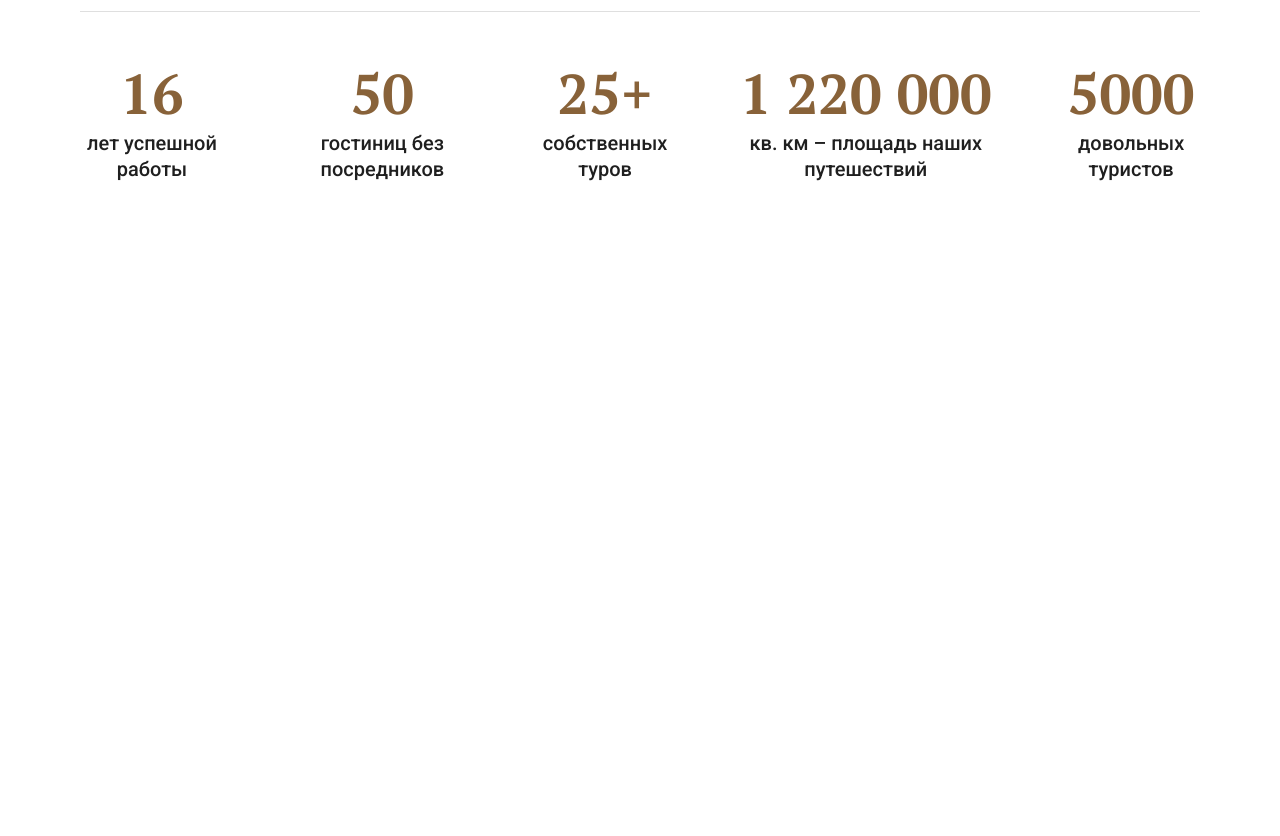
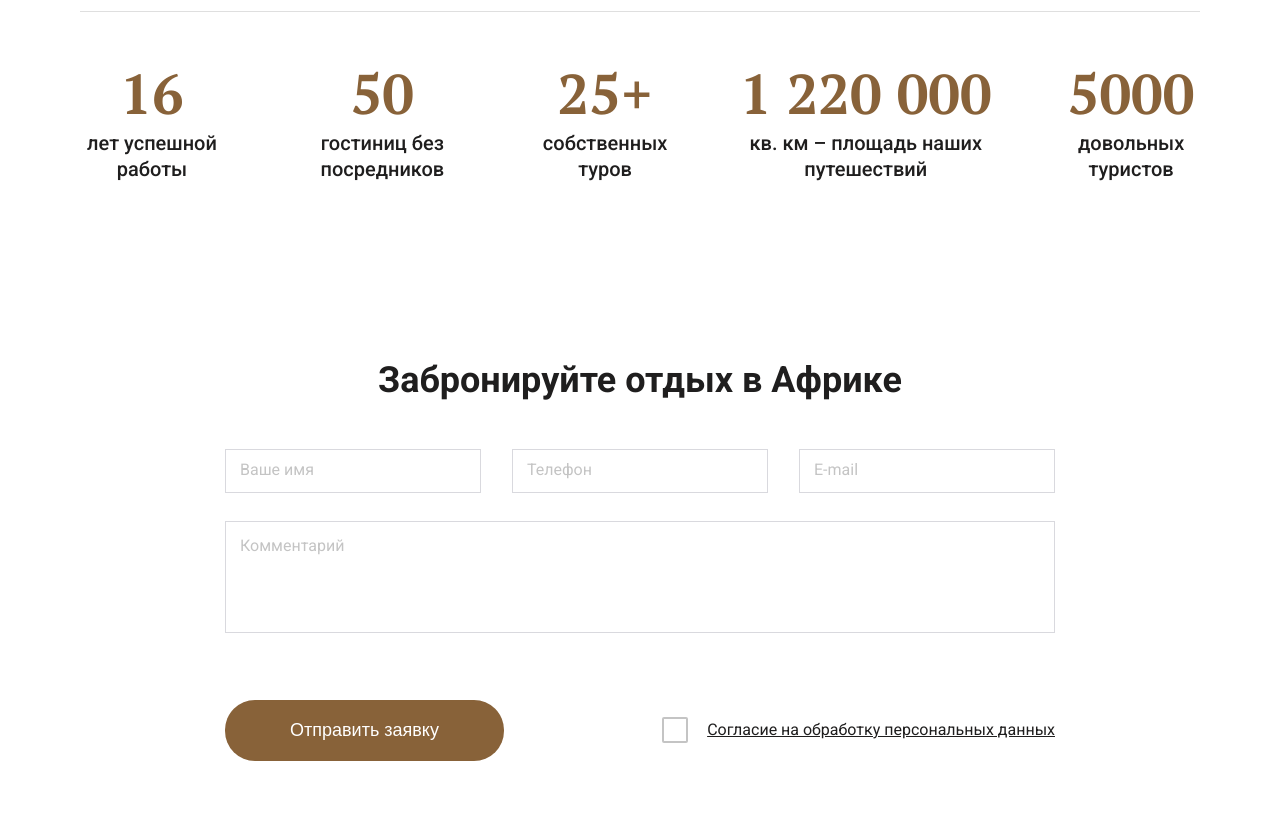
Before and after one commit to zay4onok/safari, a plain HTML site: page index.html in a window 1280 px wide. Shown: the part 6400-7236 px from the top of the page. Before the commit the page ends 6682 px from the top, so only its background shows below. Drawn offline with nearby package versions, Linux system fonts and the light colour scheme.

Commit message:
add booking block

```diff
--- a/css/style.css
+++ b/css/style.css
@@ -8,7 +8,7 @@ body {
   font-family: "Roboto", sans-serif;
   font-size: 18px;
   line-height: 140%;
-  color: #1f1f1f;
+  color: #1f1e1e;
 }
 
 a {
@@ -400,7 +400,6 @@ a {
   font-weight: 700;
 }
 
-
 .tour__info {
   display: flex;
   justify-content: space-between;
@@ -421,5 +420,106 @@ a {
   font-weight: 500;
   font-size: 20px;
   line-height: 130%;
-  color: #1f1f1f;
+  color: #1f1e1e;
 }
+
+.booking {
+  color: #eaeaea;
+  padding: 75px 0;
+}
+
+.booking__title {
+  margin-bottom: 45px;
+  font-weight: bold;
+  font-size: 36px;
+  line-height: 130%;
+  color: #1f1e1e;
+  text-align: center;
+}
+
+.booking__form {
+  max-width: 830px;
+  margin: 0 auto;
+  display: flex;
+  justify-content: space-between;
+  align-items: center;
+  flex-wrap: wrap;
+}
+
+.booking__input {
+  width: 256px;
+  height: 44px;
+  background-color: transparent;
+  border: 1px solid #d9d9de;
+  padding: 11px 14px 12px;
+  margin-bottom: 28px;
+  font-size: 16px;
+  outline-color: #886239;
+}
+
+.booking__input::placeholder,
+.booking__area::placeholder {
+  font-family: "Roboto", sans-serif;
+  font-size: 16px;
+  color: #c4c4c4;
+}
+
+.booking__area {
+  width: 100%;
+  padding: 14px;
+  height: 112px;
+  border: 1px solid #d9d9de;
+  resize: none;
+  margin-bottom: 67px;
+  outline-color: #886239;
+}
+
+.booking__btn {
+  border: none;
+  padding: 20px 65px;
+  background-color: #886239;
+  color: #fff;
+  border-radius: 30px;
+  font-size: 18px;
+  line-height: 21px;
+  cursor: pointer;
+}
+
+.booking__label {
+  font-size: 16px;
+  line-height: 130%;
+  color: #1f1e1e;
+  text-decoration: underline;
+  display: flex;
+  align-items: center;
+}
+
+.booking__checkbox {
+  position: absolute;
+  width: 1px;
+  height: 1px;
+  overflow: hidden;
+  clip: rect(0 0 0 0);
+}
+
+.booking__checkbox-style {
+  width: 26px;
+  height: 26px;
+  border: 2px solid #c4c4c4;
+  box-sizing: border-box;
+  border-radius: 2px;
+  position: absolute;
+  margin-left: -45px;
+  cursor: pointer;
+}
+
+.booking__checkbox:checked + .booking__checkbox-style::before{
+  content: '';
+  position: absolute;
+  width: 16px;
+  height: 16px;
+  background-color: #886239;
+  top: 50%;
+  left: 50%;
+  transform: translate(-50%, -50%);
+}
--- a/index.html
+++ b/index.html
@@ -475,6 +475,23 @@
         </div>
       </div>
     </section>
+    <section class="booking">
+      <div class="container">
+        <h2 class="booking__title">Забронируйте отдых в Африке</h2>
+        <form class="booking__form">
+          <input class="booking__input" type="text" placeholder="Ваше имя"/>
+          <input class="booking__input" type="text" placeholder="Телефон"/>
+          <input class="booking__input" type="text" placeholder="E-mail"/>
+          <textarea class="booking__area" placeholder="Комментарий"></textarea>
+          <button class="booking__btn" type="submit">Отправить заявку</button>
+          <label class="booking__label">
+            <input class="booking__checkbox"type="checkbox">
+            <span class="booking__checkbox-style"></span>
+            Согласие на обработку персональных данных
+          </label>
+        </form>
+      </div>
+    </section>
     <script src="https://ajax.googleapis.com/ajax/libs/jquery/3.4.1/jquery.min.js"></script>
     <script src="js/slick.min.js"></script>
     <script src="js/jquery.magnific-popup.min.js"></script>
```
